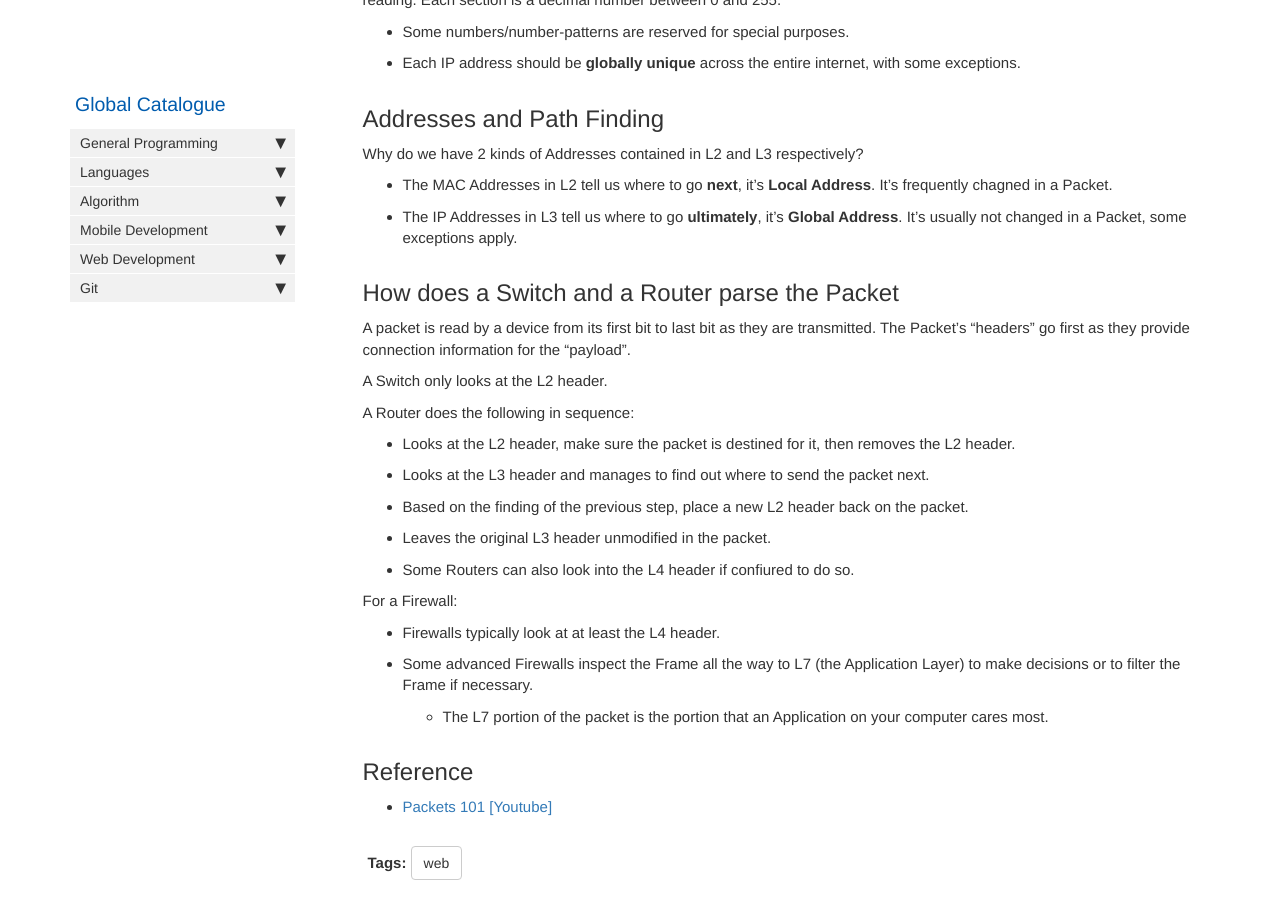
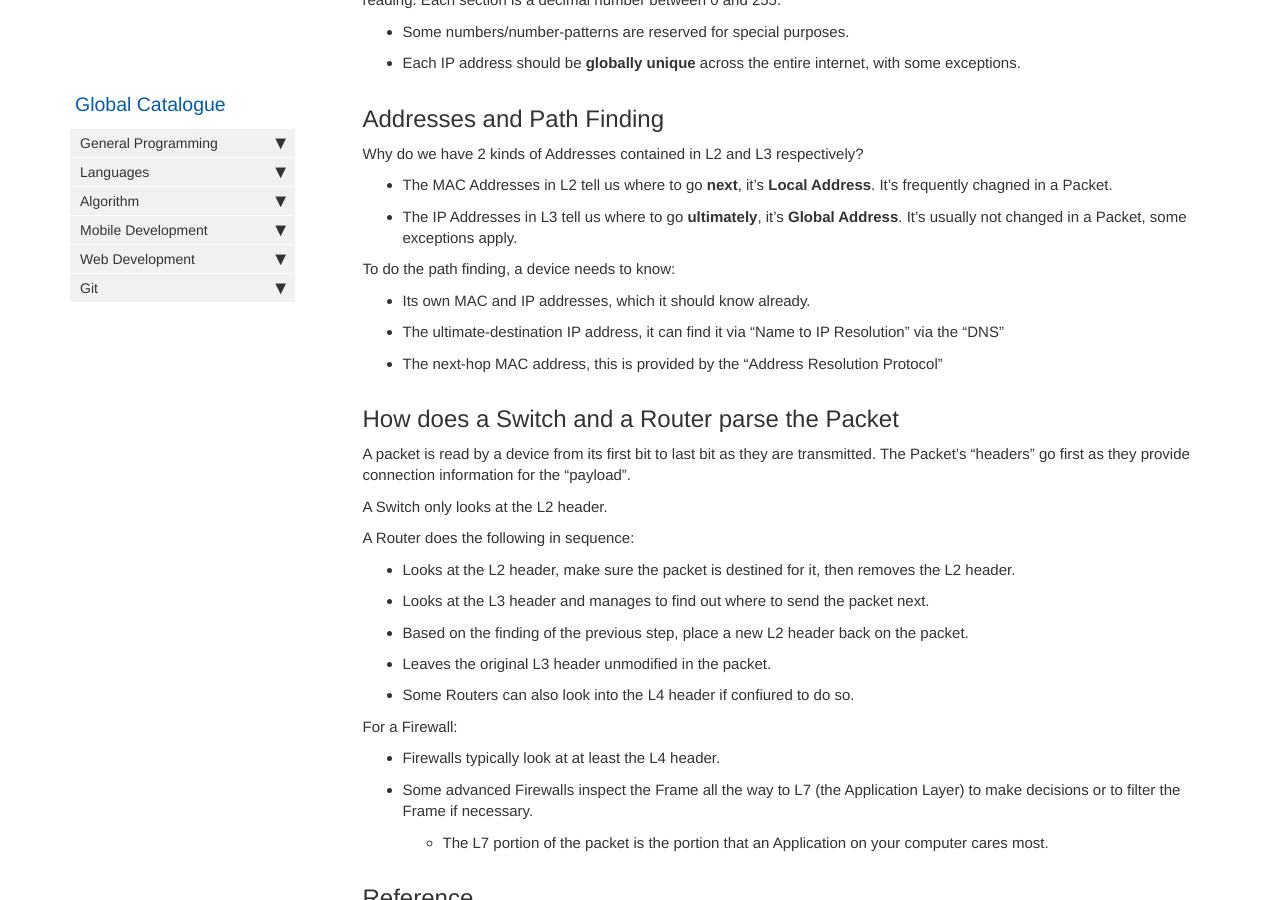
Before and after one commit to HungryOrc/hungryorc.github.io, a Jekyll site: the page built from pages/web/packet_ip_mac_address_resolution.md, in a window 1280 px wide and 900 px high, scrolled down 1193 px. Built offline with Jekyll 4.4.1, drawn with Linux system fonts in a browser that asks for light colours; nearby versions of some CDN libraries; comment, search, counter and statistics services are not loaded.

Commit message:
Update packet_ip_mac_address_resolution.md

```diff
--- a/pages/web/packet_ip_mac_address_resolution.md
+++ b/pages/web/packet_ip_mac_address_resolution.md
@@ -65,6 +65,11 @@ Why do we have 2 kinds of Addresses contained in L2 and L3 respectively?
 * The MAC Addresses in L2 tell us where to go **next**, it's **Local Address**. It's frequently chagned in a Packet.
 * The IP Addresses in L3 tell us where to go **ultimately**, it's **Global Address**. It's usually not changed in a Packet, some exceptions apply.
 
+To do the path finding, a device needs to know:
+* Its own MAC and IP addresses, which it should know already.
+* The ultimate-destination IP address, it can find it via "Name to IP Resolution" via the "DNS"
+* The next-hop MAC address, this is provided by the "Address Resolution Protocol"
+
 ## How does a Switch and a Router parse the Packet
 A packet is read by a device from its first bit to last bit as they are transmitted. The Packet's "headers" go first as they provide connection information for the "payload".
 
```
